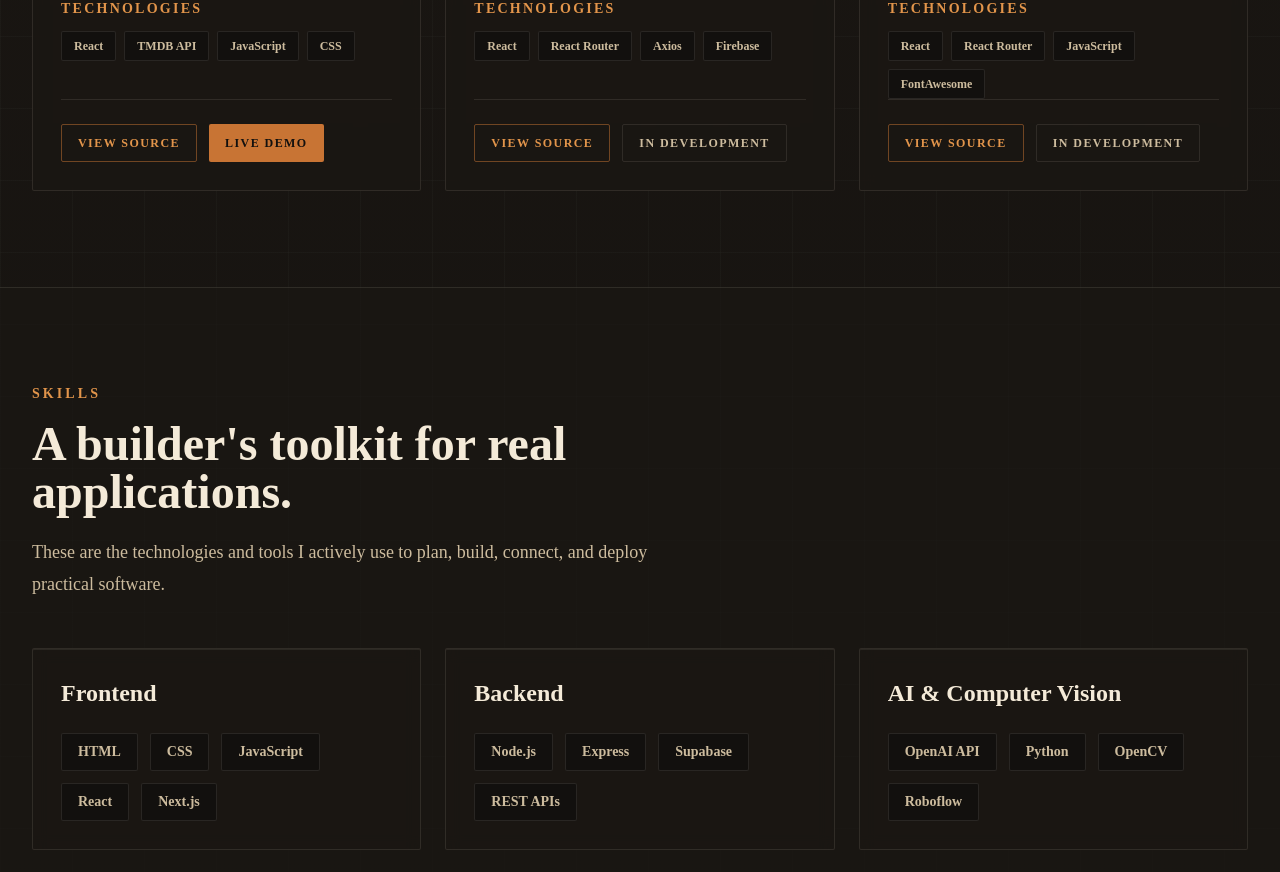
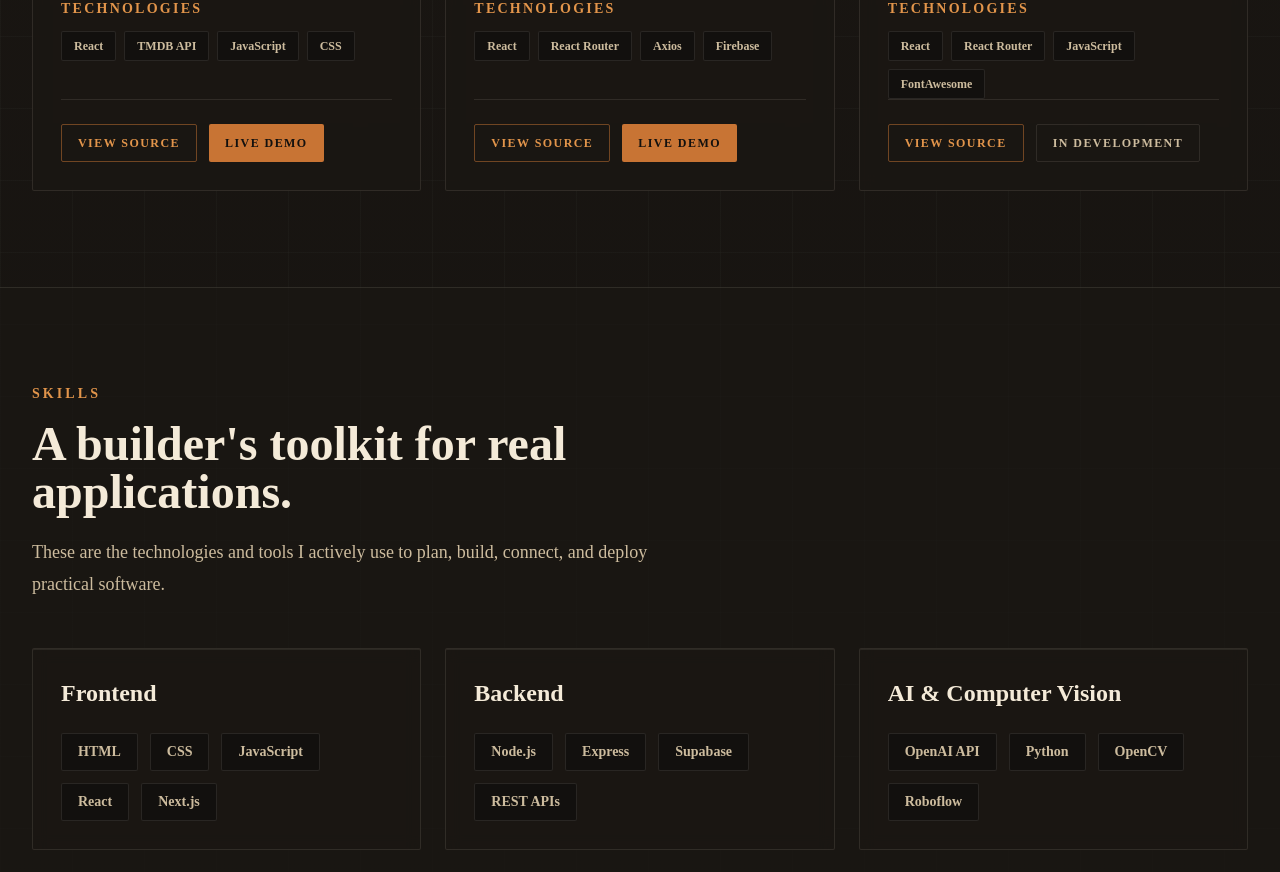
Before and after one commit to Boxyroom/john-portfolio, a Next.js app: page / in a window 1280 px wide. Shown: the part 3420-4292 px from the top of the page. Built offline with nearby package versions, Linux system fonts and the light colour scheme.

Commit message:
Add NFT Marketplace live demo

```diff
--- a/components/Projects.tsx
+++ b/components/Projects.tsx
@@ -16,6 +16,7 @@ const projects = [
     description: "Frontend marketplace experience built during an internship to display NFT data, support routed views, and ship a responsive interface through a professional Git workflow.",
     technologies: ["React", "React Router", "Axios", "Firebase"],
     githubUrl: "https://github.com/Boxyroom/john-internship",
+    liveUrl: "https://john-internship-ybmv.vercel.app/",
     previewAlt: "Placeholder preview for the NFT Marketplace internship project",
     previewLabel: "NFT Marketplace",
     previewDetail: "Marketplace product grid",
```
